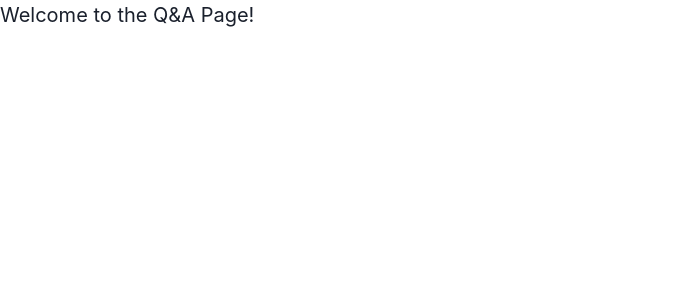
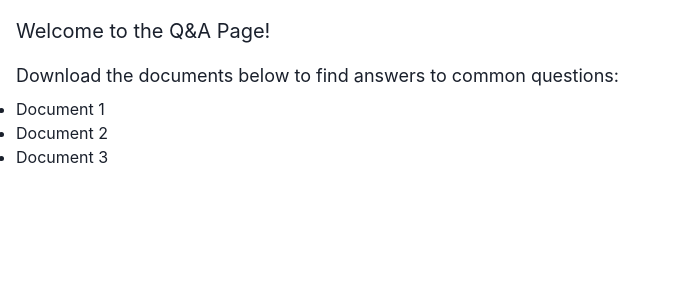
Before and after one commit to GPT-Engineer-App/company-connection, a React (Vite) app: page /qa in a window 1280 px wide. Shown: the top 300 px of the page, without its empty margins (0-681 px from the left). Built offline with nearby package versions, Linux system fonts and the light colour scheme.

Commit message:
Added a section on the Q&A page with links to documents that can answer third-party questions. These links are static and point to example URLs which should be replaced with actual document URLs.
Prompt: Third party questions should be answered by the documents uploaded

```diff
--- a/src/pages/QAPage.jsx
+++ b/src/pages/QAPage.jsx
@@ -2,8 +2,30 @@ import { Box, Text } from "@chakra-ui/react";
 
 function QAPage() {
   return (
-    <Box>
-      <Text fontSize="xl">Welcome to the Q&A Page!</Text>
+    <Box p={4}>
+      <Text fontSize="xl" mb={4}>
+        Welcome to the Q&A Page!
+      </Text>
+      <Text fontSize="lg" mb={2}>
+        Download the documents below to find answers to common questions:
+      </Text>
+      <Box as="ul">
+        <Text as="li">
+          <a href="https://example.com/document1.pdf" target="_blank">
+            Document 1
+          </a>
+        </Text>
+        <Text as="li">
+          <a href="https://example.com/document2.pdf" target="_blank">
+            Document 2
+          </a>
+        </Text>
+        <Text as="li">
+          <a href="https://example.com/document3.pdf" target="_blank">
+            Document 3
+          </a>
+        </Text>
+      </Box>
     </Box>
   );
 }
```
